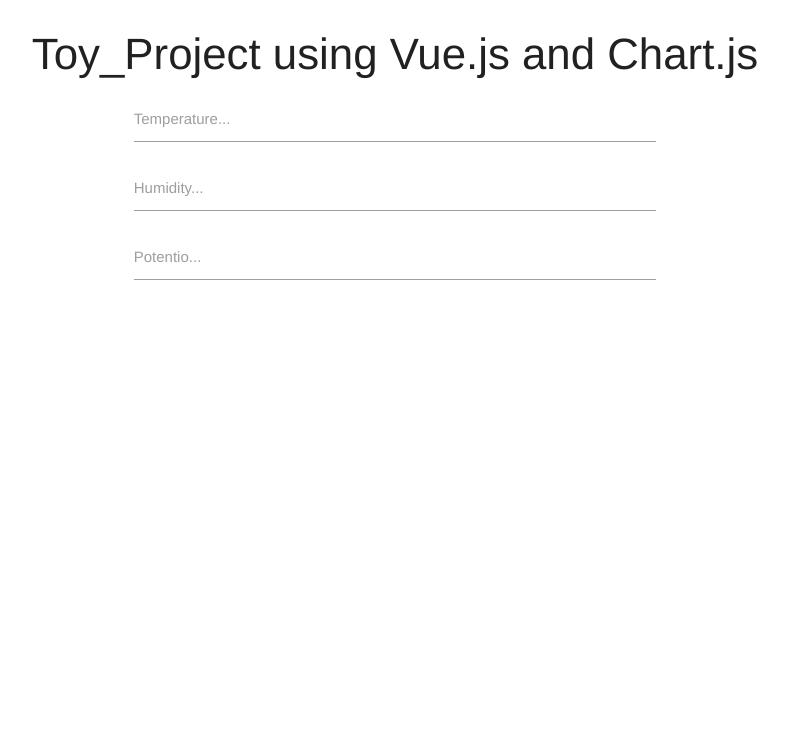
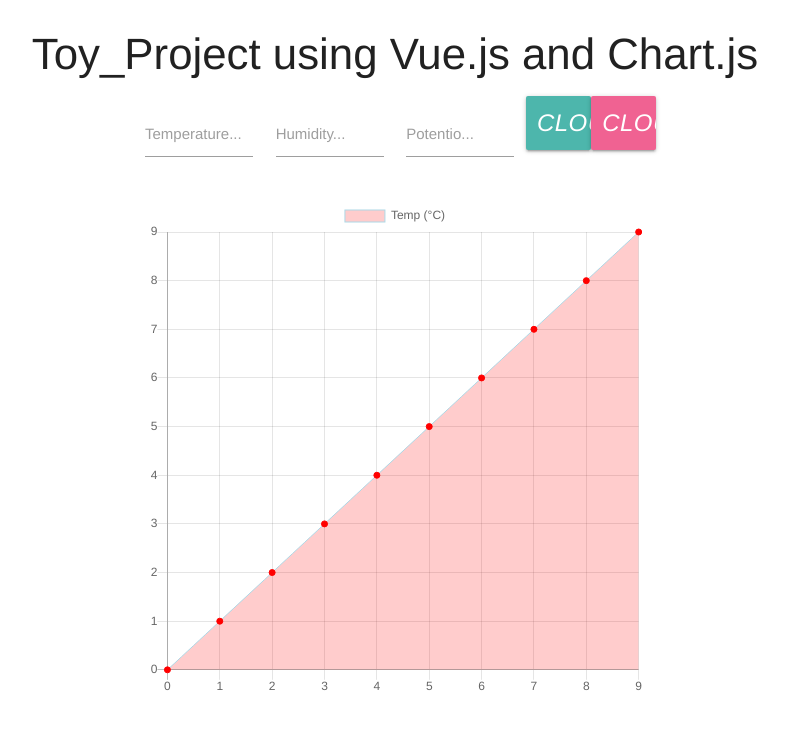
Before and after one commit to wj2kim/toyproject-vuejs, a Vue app: page / in a window 1280 px wide. Shown: the top 730 px of the page, without its empty margins (245-1033 px from the left). Built offline with nearby package versions, Linux system fonts and the light colour scheme.

Commit message:
third commit

```diff
--- a/package.json
+++ b/package.json
@@ -8,8 +8,10 @@
     "lint": "vue-cli-service lint"
   },
   "dependencies": {
+    "chart.js": "^2.9.3",
     "core-js": "^3.6.4",
-    "vue": "^2.6.11"
+    "vue": "^2.6.11",
+    "vue-chartjs": "^3.5.0"
   },
   "devDependencies": {
     "@vue/cli-plugin-babel": "~4.2.0",
--- a/src/components/StatisticsChart.vue
+++ b/src/components/StatisticsChart.vue
@@ -1,36 +1,90 @@
 <template>
 
   <div class ="area">
-
     <form class="col s12">
       <div class="row">
         <!-- temperature input -->
-        <div class = "input-field col-s4">
+        <div class = "input-field col s3">
           <input id='temp' type = 'number' class='validate'/>
           <label for = 'temp'>Temperature...</label>
         </div>
 
         <!-- humidity input -->
-        <div class = "input-field col-s4">
+        <div class = "input-field col s3">
           <input id='hum' type = 'number' class='validate'/>
           <label for = 'hum'>Humidity...</label>
         </div>
 
         <!-- humidity input -->
-        <div class = "input-field col-s4">
+        <div class = "input-field col s3">
           <input id='pot' type = 'number' class='validate'/>
           <label for = 'pot'>Potentio...</label>
+        </div>
+
+        <div class = "col s3">
+          <div class ="row">
+
+            <!-- get button -->
+            <a class ="col s6 waves-effect waves-light btn-large teal lighten-2">
+              <i class="meterial-icons">
+                cloud_download
+              </i>
+            </a>
+
+            <!-- post button -->
+            <a class ="col s6 waves-effect waves-light btn-large pink lighten-2">
+              <i class="meterial-icons">
+                cloud_upload
+              </i>
+            </a>
+          </div>
         </div>
       </div>
     </form>
 
+    <!-- chart.js component -->
+    <LineChart
+      :chart-data = 'datacollection'
+    >
+    </LineChart>
   </div>
 
 </template>
 
 <script>
+import LineChart from './StatisticsLine.js'
+
 export default {
-
+  components : {
+    LineChart
+  },
+  data(){
+    return {
+      datacollection : null,
+      loaded : false
+    }
+  },
+  mounted(){
+    this.fillData()
+  },
+  methods : {
+    fillData(){
+      this.datacollection = {
+        labels : [0,1,2,3,4,5,6,7,8,9],
+        datasets : [
+          {
+            label : 'Temp (°C)',
+            backgroundColor : 'rgba(255,0,0,0.2)',
+            borderColor : 'lightblue',
+            pointBackgroundColor : 'red',
+            borderWidth: 1,
+            pointBorderColor : 'red',
+            data : [0,1,2,3,4,5,6,7,8,9]
+          }
+        ]
+      }
+    }
+  }
 }
 </script>
 
--- /dev/null
+++ b/src/components/StatisticsLine.js
@@ -0,0 +1,22 @@
+// npm i vue-chartjs chart.js
+
+import { Line, mixins } from 'vue-chartjs'
+const { reactiveProp } = mixins
+
+export default {
+    extends : Line,
+    mixins : [reactiveProp],
+    props : {
+        chartData : {
+            type : Object,
+            default : null
+        },
+        options : {
+            type : Object,
+            default : null
+        }
+    },
+    mounted() {
+        this.renderChart(this.chartData, this.options)
+    }
+}
```
Also changed, not shown: 1 other file (tests, documents, lock files or other folders).
